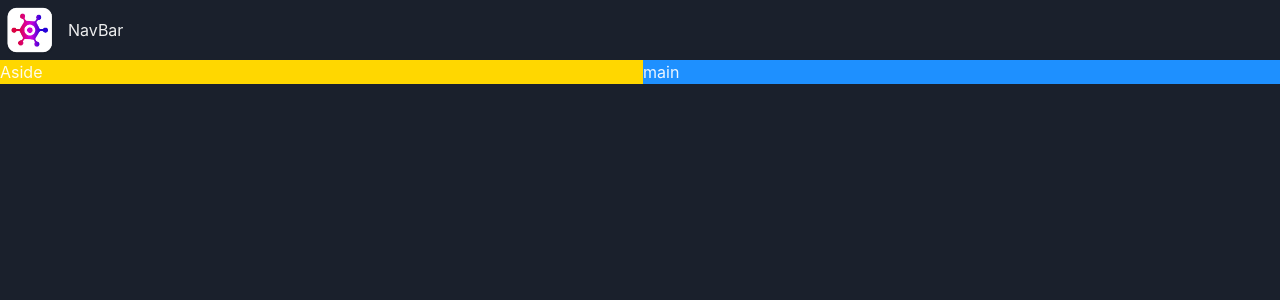
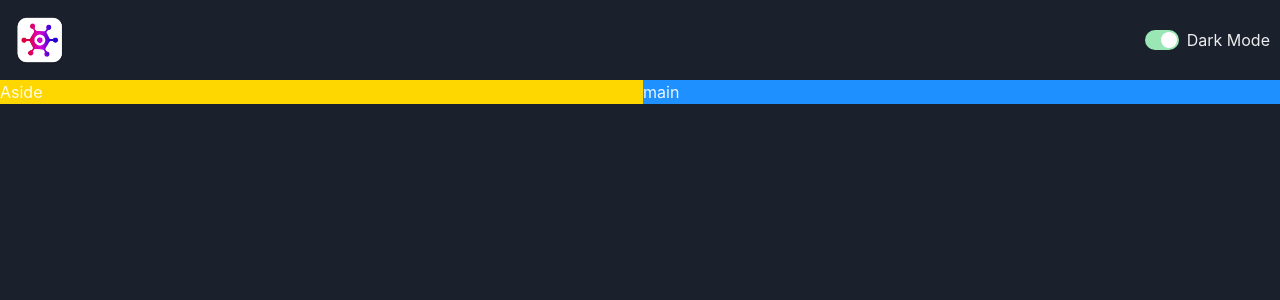
Before and after one commit to mnasirayub/video-game-discovery, a React (Vite) app in the folder game-hub/: page / in a window 1280 px wide. Shown: the top 300 px of the page. Built offline with nearby package versions, Linux system fonts and the light colour scheme.

Commit message:
dark mode toggle added

```diff
--- /dev/null
+++ b/game-hub/src/components/ColorModeSwitch.tsx
@@ -0,0 +1,14 @@
+import { HStack, Switch, useColorMode, Text } from '@chakra-ui/react'
+
+const ColorModeSwitch = () => {
+    const { toggleColorMode, colorMode } = useColorMode();
+
+    return (
+        <HStack>
+            <Switch colorScheme='green' isChecked={colorMode === 'dark'} onChange={toggleColorMode} />
+            <Text>Dark Mode</Text>
+        </HStack>
+    )
+}
+
+export default ColorModeSwitch
--- a/game-hub/src/components/NavBar.tsx
+++ b/game-hub/src/components/NavBar.tsx
@@ -1,11 +1,12 @@
-import { HStack, Image, Text } from '@chakra-ui/react'
+import { HStack, Image } from '@chakra-ui/react'
 import logo from '../assets/logo.webp';
+import ColorModeSwitch from './ColorModeSwitch';
 
 const NavBar = () => {
     return (
-        <HStack>
+        <HStack justifyContent='space-between' padding="10px">
             <Image src={logo} boxSize='60px' />
-            <Text>NavBar</Text>
+            <ColorModeSwitch />
         </HStack>
     )
 }
```
